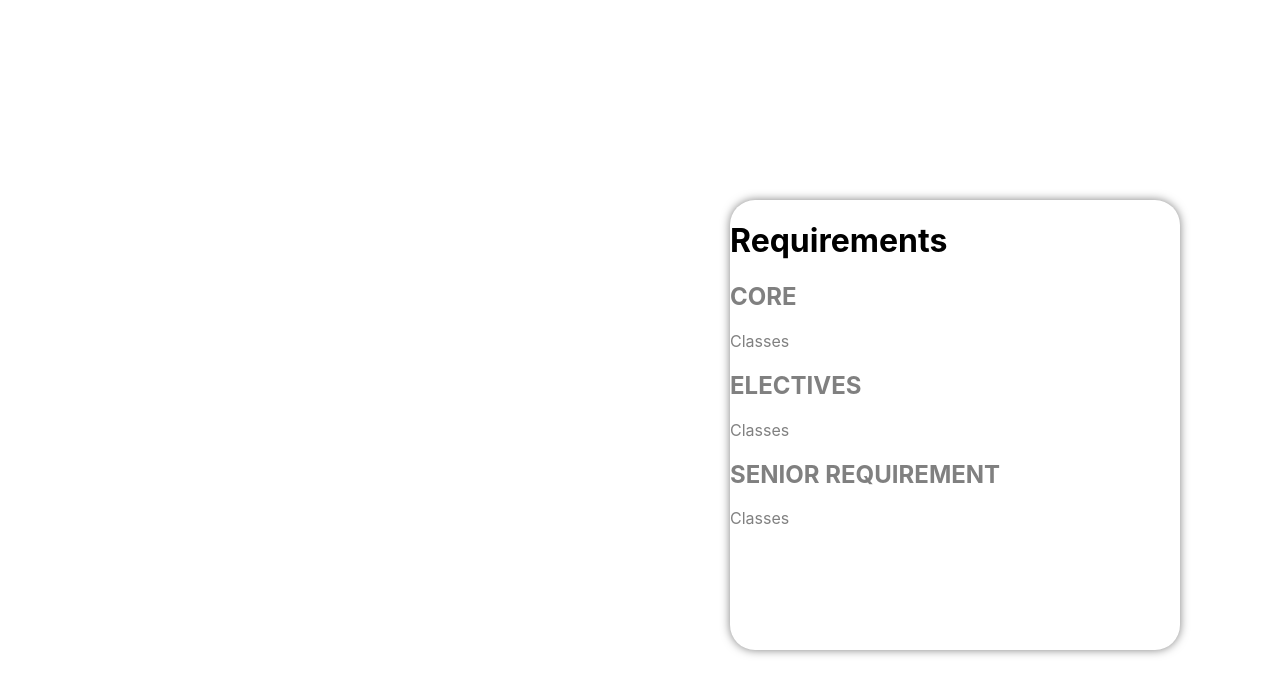
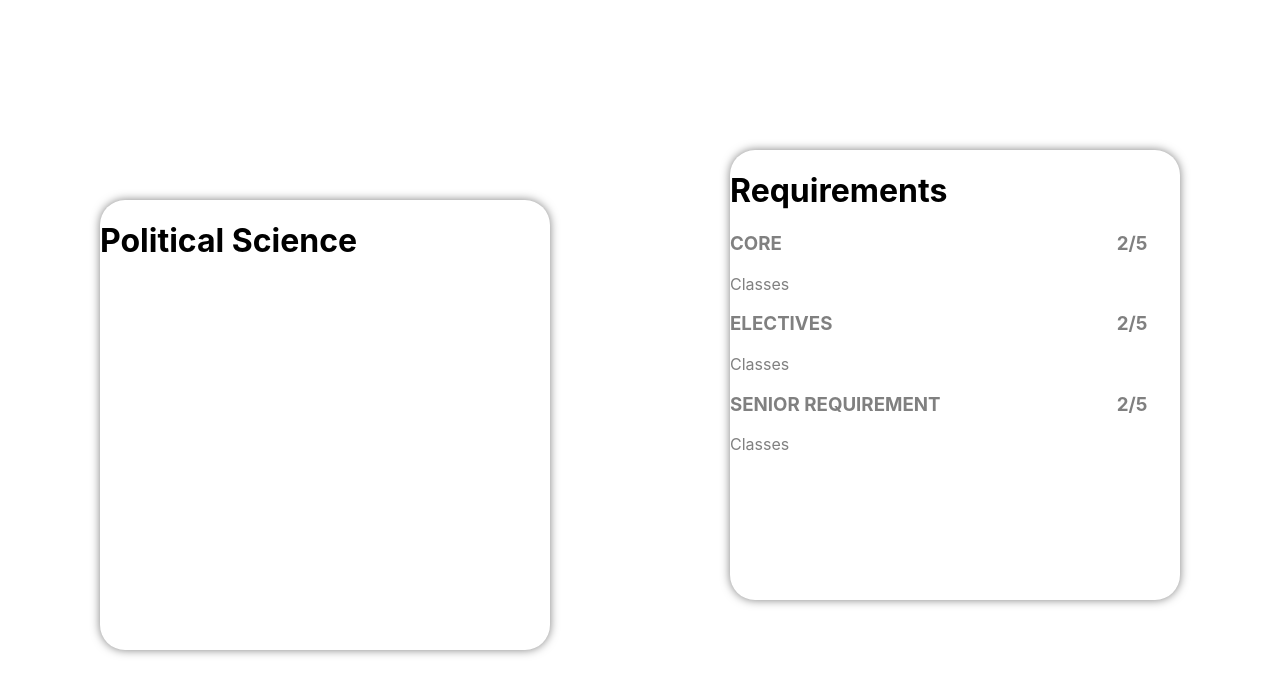
Before and after one commit to YaleComputerSociety/MajorAudit, a React (Create React App) app in the folder frontend/: page /majors in a window 1280 px wide. Shown: the top 694 px of the page. Built offline with nearby package versions, Linux system fonts and the light colour scheme.

Commit message:
major box

```diff
--- a/frontend/src/pages/Majors/Majors.module.css
+++ b/frontend/src/pages/Majors/Majors.module.css
@@ -8,10 +8,21 @@
     box-shadow: 0px 0px 10px rgba(0, 0, 0, 0.5);
 }
 
+.Major {
+    display: flex;
+    border-radius: 25px;
+    width: 450px;
+    height: 450px;
+    margin-top: 200px;
+    margin-left: 100px;
+    background-color: white;
+    box-shadow: 0px 0px 10px rgba(0, 0, 0, 0.5);
+}
+
 .FloatRight {
     float: right;
     margin-right: 100px;
-    margin-top: 200px;
+    margin-top: -500px;
 }
 
 .ReqSub {
--- a/frontend/src/pages/Majors/Majors.tsx
+++ b/frontend/src/pages/Majors/Majors.tsx
@@ -1,23 +1,17 @@
 import React from "react";
 import styles from "./Majors.module.css";
-import ReqBoxSub from "./components/RequirementsBox";
+import ReqBoxAll from "./components/RequirementsBox";
+import MajorBox from "./components/MajorBox";
 
 export const Majors = () =>
 {
-  return (
-    <div className={styles.FloatRight}>
-      <div className={styles.Requirements}>
-        <div>
-          <h1>Requirements</h1>
-          <div>
-            <ReqBoxSub title="CORE" content = "Classes"/>
-            <ReqBoxSub title="ELECTIVES" content = "Classes"/>
-            <ReqBoxSub title="SENIOR REQUIREMENT" content = "Classes"/>
-          </div>
-        </div>
-      </div>
+  return(
+    <div>
+    <MajorBox/>
+    <div>
+      <ReqBoxAll/>
     </div>
-
+    </div>
   );
 };
 
--- /dev/null
+++ b/frontend/src/pages/Majors/components/MajorBox.tsx
@@ -0,0 +1,14 @@
+
+import React from "react";
+import styles from "./../Majors.module.css"
+
+function MajorBox()
+{
+  return (
+    <div className={styles.Major}>
+        <h1>Political Science</h1>
+    </div>
+  );
+}
+
+export default MajorBox;
--- a/frontend/src/pages/Majors/components/RequirementsBox.tsx
+++ b/frontend/src/pages/Majors/components/RequirementsBox.tsx
@@ -2,13 +2,32 @@
 import React from "react";
 import styles from "./../Majors.module.css"
 
-function ReqBoxSub(props: { title: string; content: string }) {
+function ReqBoxSub(props: { category: string; courses: string; credits: number; total: number })
+{
   return (
     <div className={styles.ReqSub}>
-      <h2>{props.title}</h2>
-      <p>{props.content}</p>
+      <h3>{props.category} <div style={{display: "inline-block", float: "right", marginRight: "-200px"}}>{props.credits}/{props.total}</div></h3>
+      <p>{props.courses}</p>
     </div>
   );
 }
 
-  export default ReqBoxSub;
+function ReqBoxAll()
+{
+  return (
+    <div className={styles.FloatRight}>
+      <div className={styles.Requirements}>
+        <div>
+          <h1>Requirements</h1>
+          <div>
+            <ReqBoxSub category="CORE" courses = "Classes" credits={2} total={5}/>
+            <ReqBoxSub category="ELECTIVES" courses = "Classes" credits={2} total={5}/>
+            <ReqBoxSub category="SENIOR REQUIREMENT" courses = "Classes" credits={2} total={5}/>
+          </div>
+        </div>
+      </div>
+    </div>
+  );
+}
+
+export default ReqBoxAll;
```
